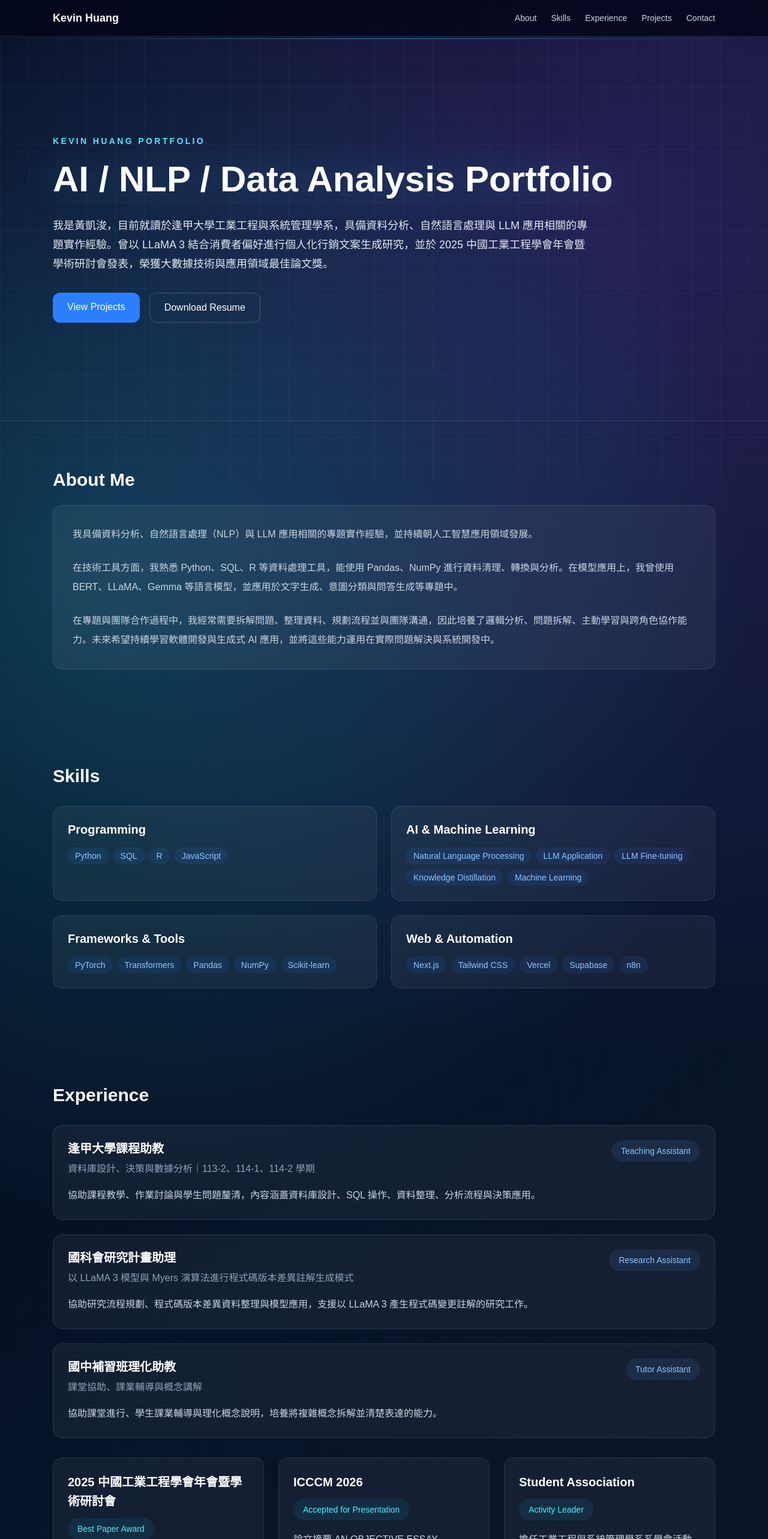
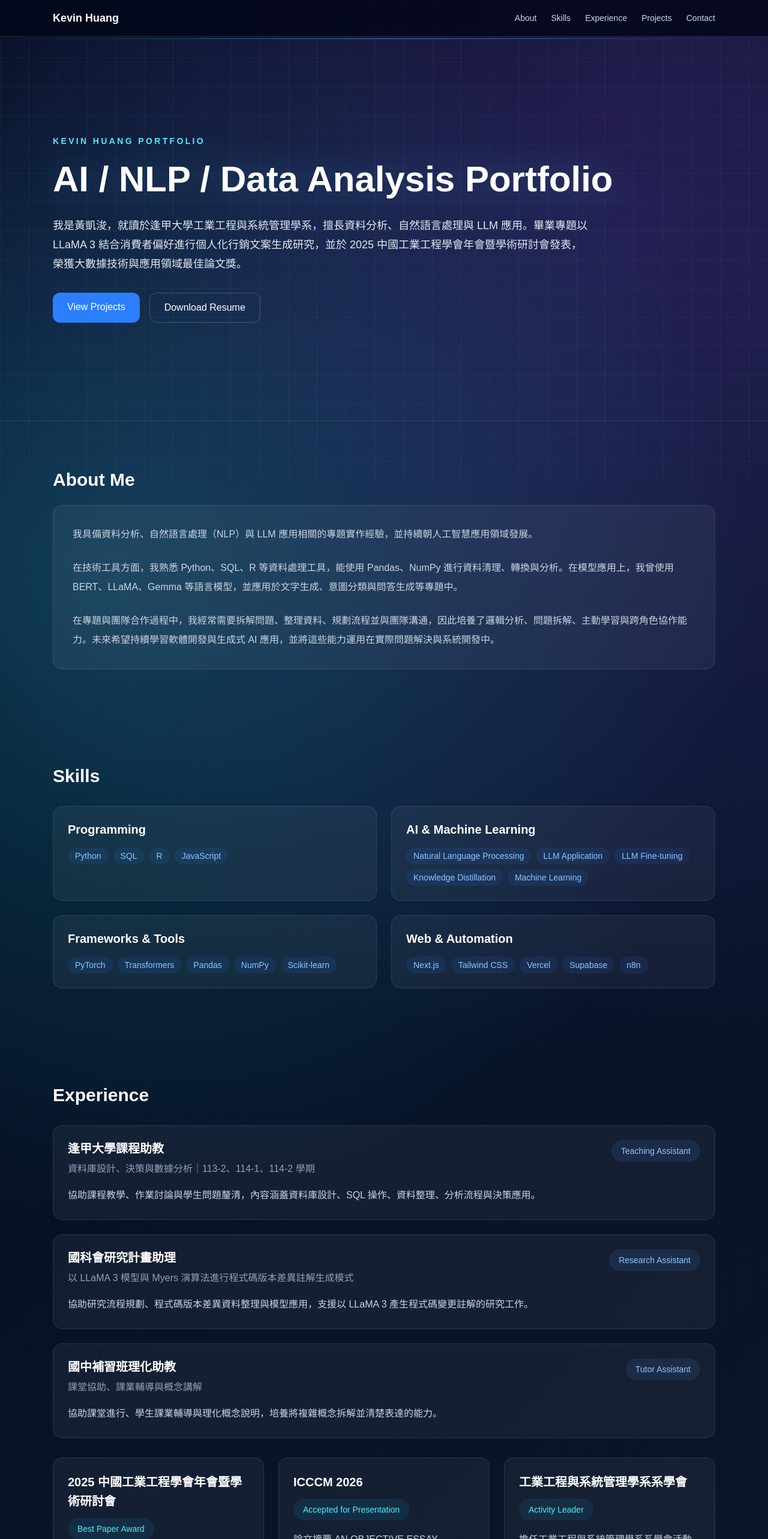
Before and after one commit to brian-kai/my-portfolio, a Next.js app: page / in a window 1280 px wide. Shown: the top 2566 px of the page at 60% size. Built offline with nearby package versions, Linux system fonts and the light colour scheme.

Commit message:
update portfolio

```diff
--- a/app/page.tsx
+++ b/app/page.tsx
@@ -75,7 +75,7 @@ const highlights = [
     tags: ["ICCCM 2026", "Presentation", "LSTM", "Essay Scoring"],
   },
   {
-    title: "Student Association",
+    title: "工業工程與系統管理學系系學會",
     href: "/student-association",
     badge: "Activity Leader",
     description:
@@ -169,8 +169,8 @@ export default function Home() {
           </h1>
 
           <p className="mt-6 max-w-4xl text-lg leading-8 text-slate-200">
-            我是黃凱浚，目前就讀於逢甲大學工業工程與系統管理學系，具備資料分析、自然語言處理與
-            LLM 應用相關的專題實作經驗。曾以 LLaMA 3
+            我是黃凱浚，就讀於逢甲大學工業工程與系統管理學系，擅長資料分析、自然語言處理與
+            LLM 應用。畢業專題以 LLaMA 3
             結合消費者偏好進行個人化行銷文案生成研究，並於 2025
             中國工業工程學會年會暨學術研討會發表，榮獲大數據技術與應用領域最佳論文獎。
           </p>
```
